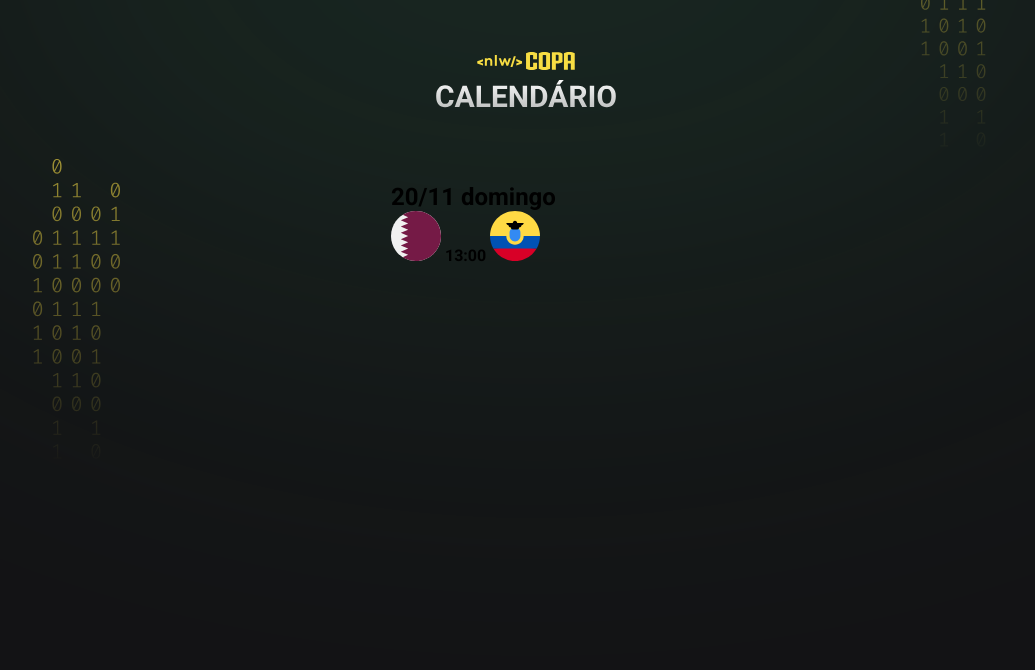
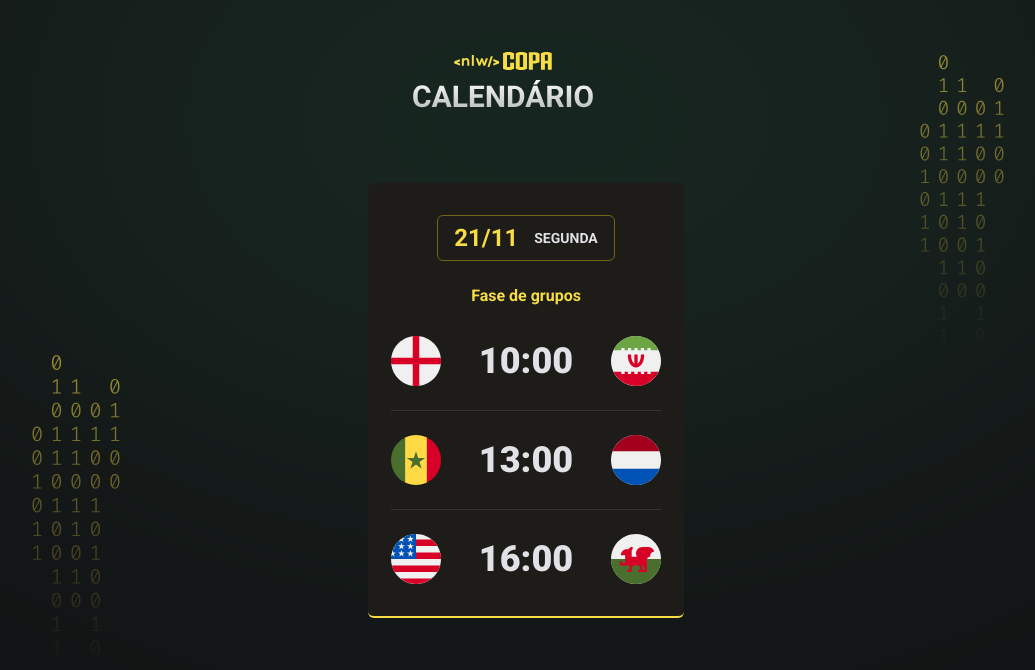
Before and after one commit to gustavoaryan/nlw-copa-explorer, a plain HTML site: page index.html in a window 1280 px wide. Shown: the whole page, without its empty margins (114-1149 px from the left). Drawn offline with Linux system fonts and the light colour scheme.

Commit message:
third commit

```diff
--- a/index.html
+++ b/index.html
@@ -6,6 +6,7 @@
     <meta name="viewport" content="width=device-width, initial-scale=1.0" />
     <title>Calendário de jogos - NLW Copa</title>
     <link rel="stylesheet" href="./style.css" />
+
     <link rel="preconnect" href="https://fonts.googleapis.com" />
     <link rel="preconnect" href="https://fonts.gstatic.com" crossorigin />
     <link
@@ -19,13 +20,24 @@
         <img src="./assets/logo.svg" alt="Logo da NLW Copa" />
       </header>
       <main id="cards">
-        <div id="card">
-          <h2>20/11 <span>domingo</span></h2>
+        <div class="card">
+          <h2>21/11 <span>segunda</span></h2>
+          <p>Fase de grupos</p>
           <ul>
             <li>
-              <img src="./assets/icon-qatar.svg" alt="Qatar" />
+              <img src="./assets/icon-england.svg" alt="Inglaterra" />
+              <strong>10:00</strong>
+              <img src="./assets/icon-iran.svg" alt="Irâ" />
+            </li>
+            <li>
+              <img src="./assets/icon-senegal.svg" alt="Senegal" />
               <strong>13:00</strong>
-              <img src="./assets/icon-ecuador.svg" alt="Equador" />
+              <img src="./assets/icon-netherlands.svg" alt="Holanda" />
+            </li>
+            <li>
+              <img src="./assets/icon-eua.svg" alt="Estados Unidos" />
+              <strong>16:00</strong>
+              <img src="./assets/icon-wales.svg" alt="País de Gales" />
             </li>
           </ul>
         </div>
--- a/style.css
+++ b/style.css
@@ -49,7 +49,7 @@ header {
 
   width: fit-content;
   margin-inline: auto;
-  margin-bottom: 53px;
+  margin-bottom: 25px;
 
   color: #f7dd43;
 }
@@ -59,7 +59,10 @@ header {
   font-size: 14px;
   text-transform: uppercase;
 }
-
+.card p {
+  margin-bottom: 31px;
+  color: #f7dd43;
+}
 .card ul {
   display: flex;
   flex-direction: column;
```
Also changed, not shown: assets/icon-england.svg (added), assets/icon-eua.svg (added), assets/icon-iran.svg (added), assets/icon-netherlands.svg (added), assets/icon-senegal.svg (added), assets/icon-wales.svg (added).
